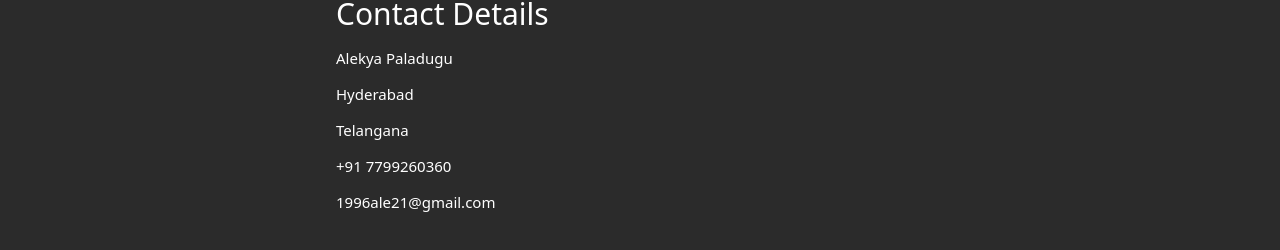
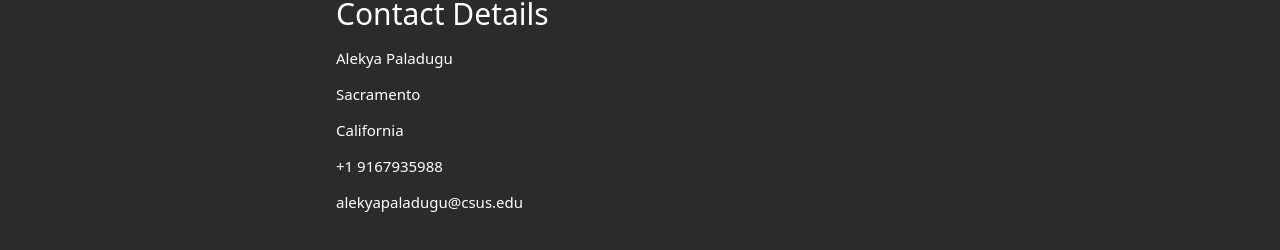
Before and after one commit to alekyapaladugu/My-Portfolio, an Angular app in the folder portfolio-app/: page /about in a window 1280 px wide. Shown: the part 1304-1554 px from the top of the page. Built offline with nearby package versions, Linux system fonts and the light colour scheme.

Commit message:
Contact information changes

```diff
--- a/portfolio-app/src/app/home/home.component.html
+++ b/portfolio-app/src/app/home/home.component.html
@@ -62,10 +62,10 @@
         <div class="contact">
           <h2>Contact Details</h2>
           <p>Alekya Paladugu</p>
-          <p>Hyderabad</p>
-          <p>Telangana</p>
-          <p>+91 7799260360</p>
-          <p>1996ale21@gmail.com</p>
+          <p>Sacramento</p>
+          <p>California</p>
+          <p>+1 9167935988</p>
+          <p>alekyapaladugu@csus.edu</p>
         </div>
       </div>
     </div>
```
